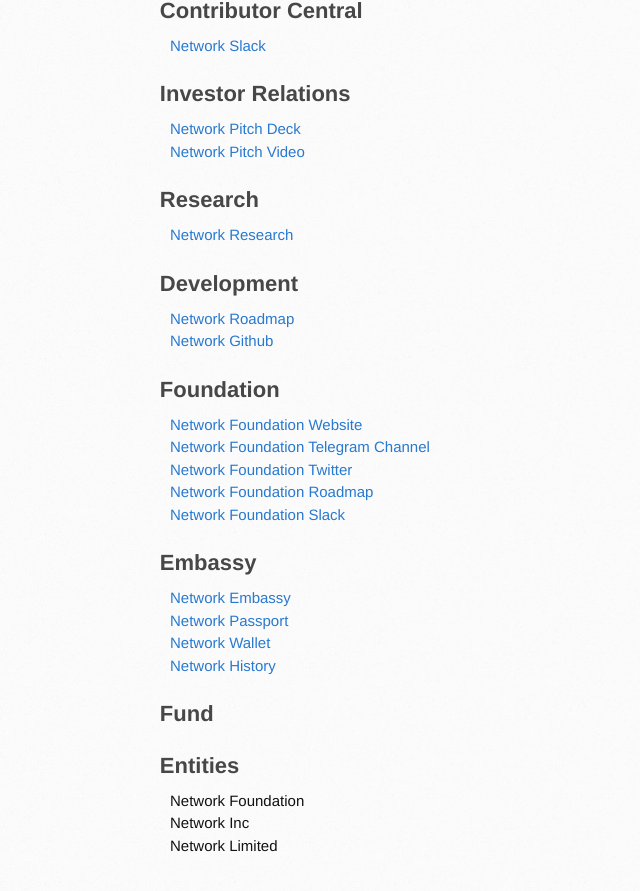
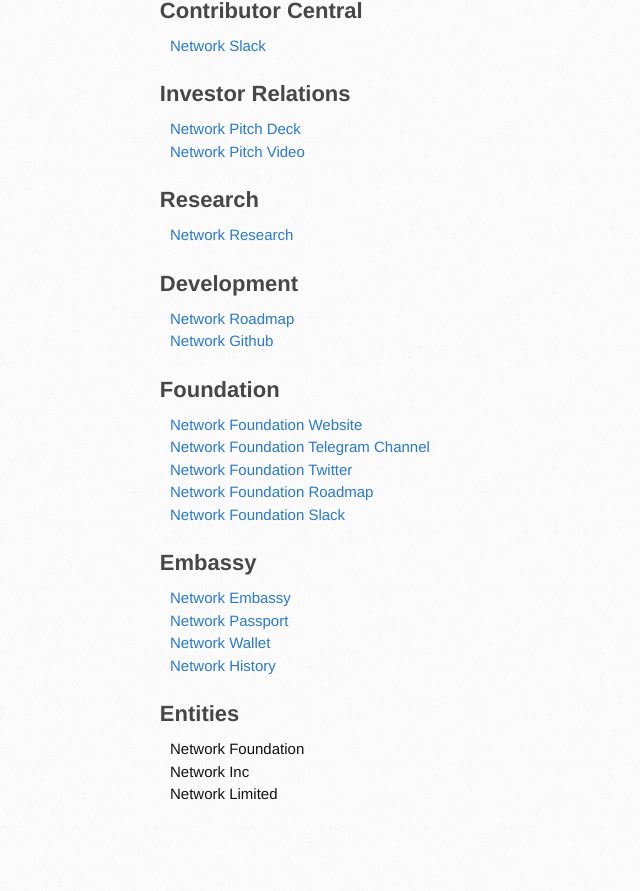
Before and after one commit to networkf/network.github.io, a Jekyll site: the page built from index.md, in a window 1280 px wide and 900 px high, scrolled down 1020 px. Shown: the top 891 px of the window, without its empty margins (0-640 px from the left). Built offline with Jekyll 4.4.1, drawn with Linux system fonts in a browser that asks for light colours; some web fonts are replaced; our own code applies the rules of GitHub Pages for plain Markdown files; after the commit the page ends 1868 px from its top, so only the background shows below that.

Commit message:
Update index.md

```diff
--- a/index.md
+++ b/index.md
@@ -83,8 +83,6 @@ Network is the brain computer network to power neural dreams and decentralized f
 <br>
 <a href="https://history.network.foundation" target="_blank">Network History</a>
 
-## Fund
-
 ## Entities
 Network Foundation
 <br>
```
